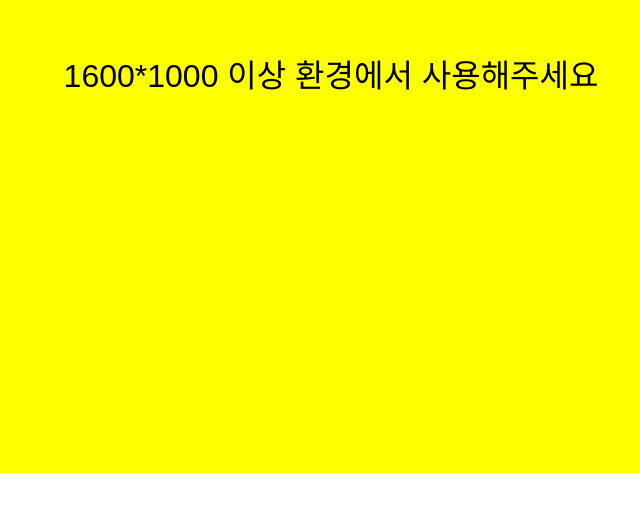
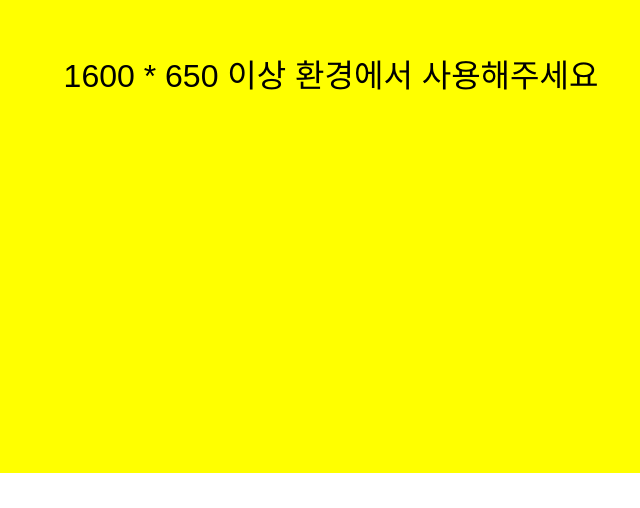
Before and after one commit to 42seouler/BMZ, a website with bundled scripts: page webrtc/public/index.html in a window 1280 px wide. Shown: the part 327-835 px from the top of the page, 309-949 px from the left. Built offline with nearby package versions, Linux system fonts and the light colour scheme; files whose address does not match are found by name.

Commit message:
화면 사이즈 가드 설정

```diff
--- a/webrtc/public/css/style.css
+++ b/webrtc/public/css/style.css
@@ -50,7 +50,7 @@ body {
 
 
 
-@media screen and (max-height: 999px) {
+@media screen and (max-height: 649px) {
   #wrapper {
     visibility: visible;
     z-index: 999;
--- a/webrtc/public/index.html
+++ b/webrtc/public/index.html
@@ -5,7 +5,7 @@
     </head>
     <body>
         <div id="wrapper" >
-            1600*1000 이상 환경에서 사용해주세요
+            1600 * 650 이상 환경에서 사용해주세요
         </div>
         <div class='main_container'>
         <div class='dashboard_container'>
```
